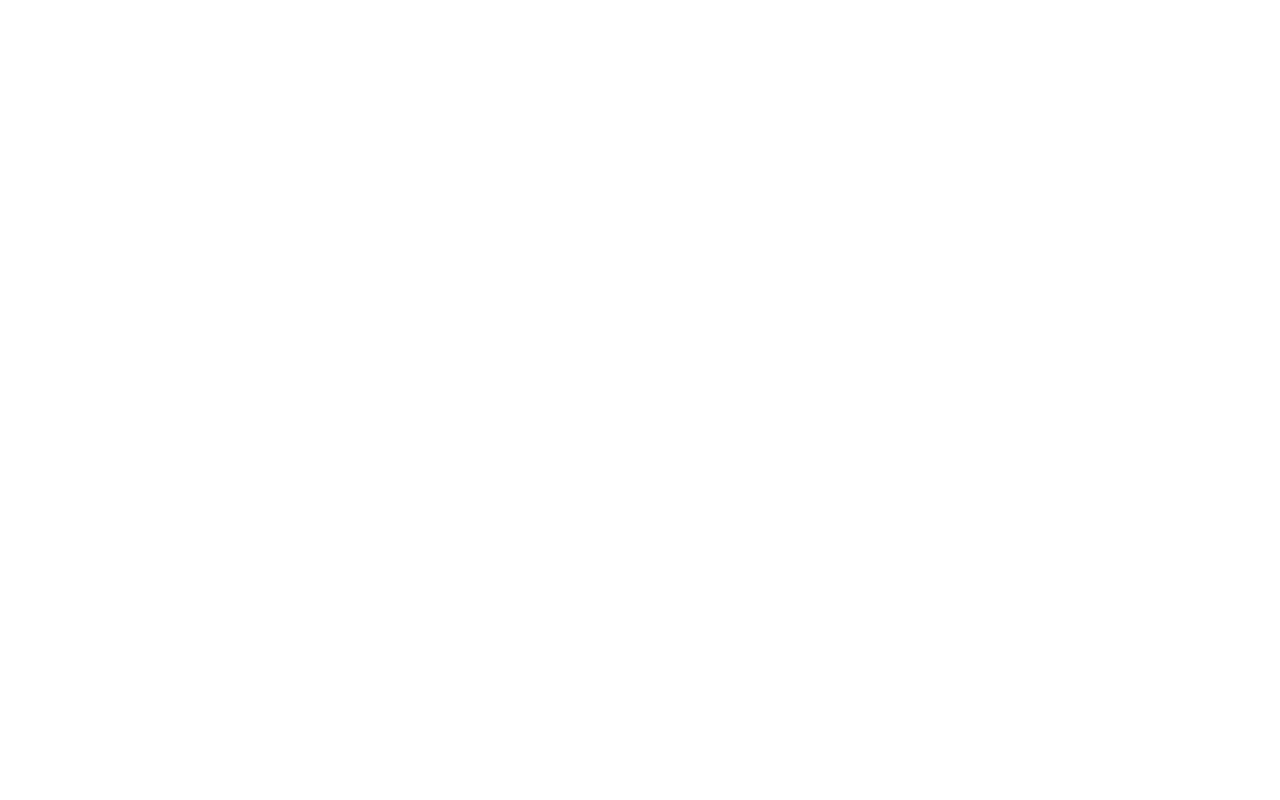
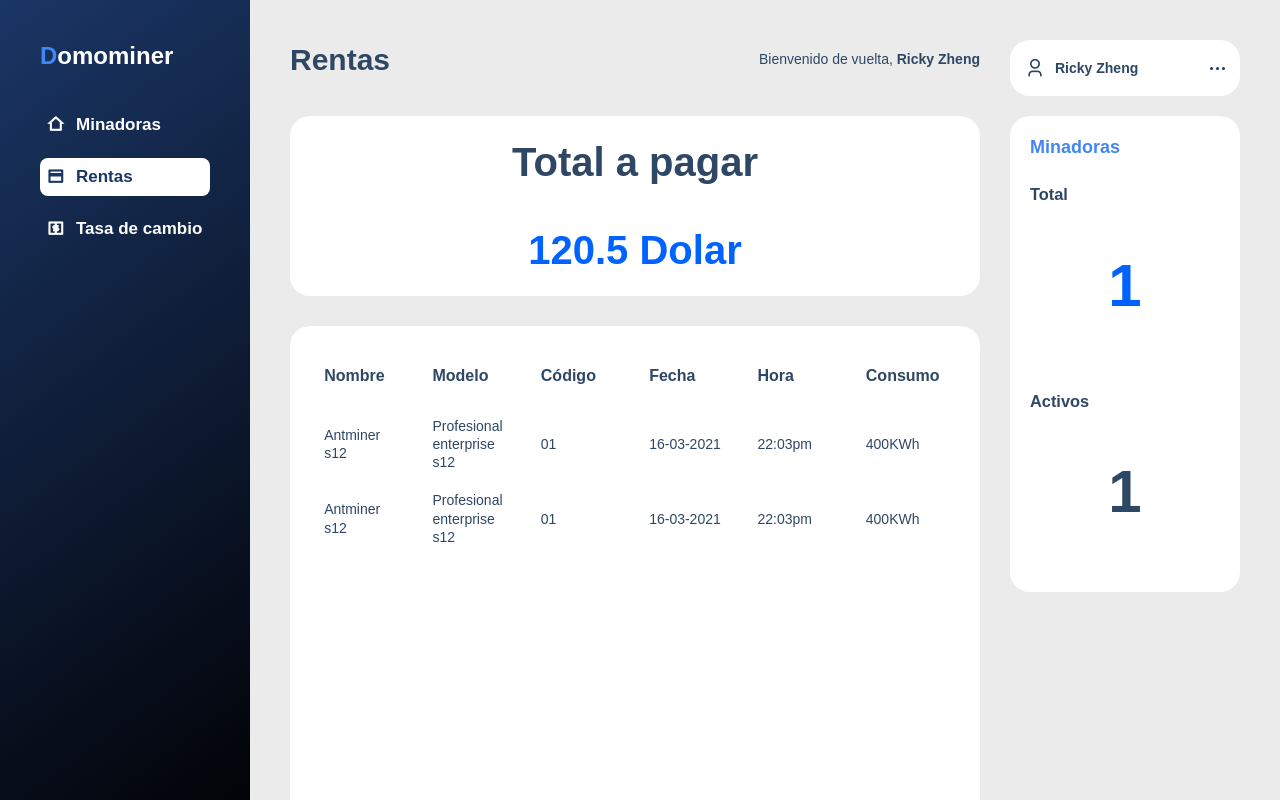
Before and after one commit to rickyzheng88/proyecto-minadoras-frontend, a website: page public/view/renta.html in a window 1280 px wide. Drawn offline with Linux system fonts and the light colour scheme.

Commit message:
Vista de tasa de cambio y renta

```diff
--- a/public/css/home.css
+++ b/public/css/home.css
@@ -1,16 +1,6 @@
-.container--home {
-    width: 100%;
-    min-width: 1200px;
-    height: 100%;
-    min-height: 600px;
-    display: flex;
-    font-family: "Poppins", sans-serif;
-    font-weight: 400;
-}
-
 .side__menu {
     padding: 40px 40px;
-    width: 300px;
+    width: 250px;
     min-width: 250px;
     height: 100%;
     min-height: 600px;
--- /dev/null
+++ b/public/css/renta.css
@@ -0,0 +1,68 @@
+.container__renta {
+    margin-top: 37px;
+    display: flex;
+    flex-direction: column;
+}
+
+.renta-total-container {
+    background-color: #fff;
+    border-radius: 20px;
+    padding: 20px;
+    text-align: center;
+    display: flex;
+    flex-direction: column;
+    justify-content: space-between;
+    height: 180px;
+    font-weight: 700;
+}
+
+.renta-total-title {
+    font-size: 40px;
+}
+
+.renta-total {
+    font-size: 40px;
+    color: #0062ff;
+}
+
+.renta-table-container {
+    display: flex;
+    flex-direction: column;
+    margin-top: 30px;
+    background-color: #fff;
+    border-radius: 20px;
+    padding: 40px 20px;
+    height: 1000px;
+    font-size: 16px;
+    font-weight: 600;
+}
+
+.renta-table-head {
+    display: flex;
+    justify-content: space-around;
+    width: 100%;
+}
+
+.renta-span {
+    width: 80px;
+}
+
+.renta-table-body {
+    display: flex;
+    flex-direction: column;
+    width: 100%;
+    margin-top: 30px;
+    font-size: 14px;
+    font-weight: 400;
+}
+
+.renta-table-row {
+    display: flex;
+    justify-content: space-around;
+    align-items: center;
+    margin-bottom: 20px;
+}
+
+.renta-table-row:hover {
+    background-color: #567dad2f;
+}
--- a/public/css/style.css
+++ b/public/css/style.css
@@ -101,3 +101,13 @@ body {
 .container--pl {
     padding-left: 1.5rem;
 }
+
+.container--home {
+    width: 100%;
+    min-width: 1200px;
+    height: 100%;
+    min-height: 600px;
+    display: flex;
+    font-family: "Poppins", sans-serif;
+    font-weight: 400;
+}
--- a/public/view/renta.html
+++ b/public/view/renta.html
@@ -0,0 +1,114 @@
+<!DOCTYPE html>
+<html lang="en">
+<head>
+    <meta charset="UTF-8">
+    <meta http-equiv="X-UA-Compatible" content="IE=edge">
+    <meta name="viewport" content="width=device-width, initial-scale=1.0">
+    <title>Domominer - Renta</title>
+    <link rel="stylesheet" href="../css/style.css">
+    <link rel="stylesheet" href="../css/home.css">
+    <link rel="stylesheet" href="../css/renta.css">
+    <link rel="stylesheet" href="../fonts/remixicon.css">
+</head>
+<body>
+    <div class="container--home">
+        <!-- side_menu -->
+        <div class="side__menu">
+            <div class="side__title">
+                <span style="color: #4286f3;">D</span>omominer
+            </div>
+            <nav class="side__nav">
+                <a href="#" class="side__item">
+                    <i class="ri-home-2-line side__icon"></i><span class="side__text">Minadoras</span>
+                </a>
+                <a href="#" class="side__item side__active">
+                    <i class="ri-bank-card-2-line side__icon"></i><span class="side__text">Rentas</span>
+                </a>
+                <a href="#" class="side__item">
+                    <i class="ri-money-dollar-box-line side__icon"></i><span class="side__text">Tasa de cambio</span>
+                </a>
+            </nav>
+        </div>
+        <!-- side_menu end -->
+        <!-- Panel section -->
+        <section class="main__section flex flex-jc-sb">
+            <div class="panel">
+                <div class="panel__title flex flex-jc-sb flex-ai-c">
+                    <h2 class="panel__h2">Rentas</h2>
+                    <span>Bienvenido de vuelta, <b>Ricky Zheng</b></span>
+                </div>
+                <!-- Aquí va el contenido -->
+                <div class="container__renta">
+                    <div class="renta-total-container">
+                        <span class="renta-total-title">Total a pagar</span>
+                        <span class="renta-total">120.5 Dolar</span>
+                    </div>
+                    <div class="renta-table-container">
+                        <div class="renta-table-head">
+                            <span class="renta-span">Nombre</span>
+                            <span class="renta-span">Modelo</span>
+                            <span class="renta-span">Código</span>
+                            <span class="renta-span">Fecha</span>
+                            <span class="renta-span">Hora</span>
+                            <span class="renta-span">Consumo</span>
+                        </div>
+                        <div class="renta-table-body">
+                            <div class="renta-table-row">
+                                <span class="renta-span">Antminer s12</span>
+                                <span class="renta-span">Profesional enterprise s12</span>
+                                <span class="renta-span">01</span>
+                                <span class="renta-span">16-03-2021</span>
+                                <span class="renta-span">22:03pm</span>
+                                <span class="renta-span">400KWh</span>
+                            </div>
+                            <div class="renta-table-row">
+                                <span class="renta-span">Antminer s12</span>
+                                <span class="renta-span">Profesional enterprise s12</span>
+                                <span class="renta-span">01</span>
+                                <span class="renta-span">16-03-2021</span>
+                                <span class="renta-span">22:03pm</span>
+                                <span class="renta-span">400KWh</span>
+                            </div>
+                        </div>
+                    </div>
+                </div>
+            </div>
+            <!-- widget -->
+            <div class="side__widget">
+                <div class="perfil">
+                    <div class="perfil-left">
+                        <i class="ri-user-3-line perfil-icon"></i>
+                        <span class="perfil-name">Ricky Zheng</span>
+                    </div>
+                    <div class="perfil-right">
+                        <div class="perfil-dot"></div>
+                        <div class="perfil-dot"></div>
+                        <div class="perfil-dot"></div>
+                    </div>
+                </div>
+                <div class="widget">
+                    <h2 class="widget-title">Minadoras</h2>
+                    <div class="widget-1">
+                        <h3>
+                            Total
+                        </h3>
+                        <div class="widget-content widget-content-blue">
+                            1
+                        </div>
+                    </div>
+                    <div class="widget-1">
+                        <h3>
+                            Activos
+                        </h3>
+                        <div class="widget-content">
+                            1
+                        </div>
+                    </div>
+                </div>
+            </div>
+            <!-- widget end -->
+        </section>
+        <!-- panel section end -->
+    </div>
+</body>
+</html>
```
Also changed, not shown: public/css/tasa_cambio.css (added, +78 -0 lines), public/view/home.html (+1 -1 lines), public/view/panel.html (added, +10 -0 lines), public/view/side_menu.html (+16 -0 lines), public/view/tasa_cambio.html (+102 -0 lines), public/view/template.html (added, +12 -0 lines), public/view/widget.html (added, +32 -0 lines).
